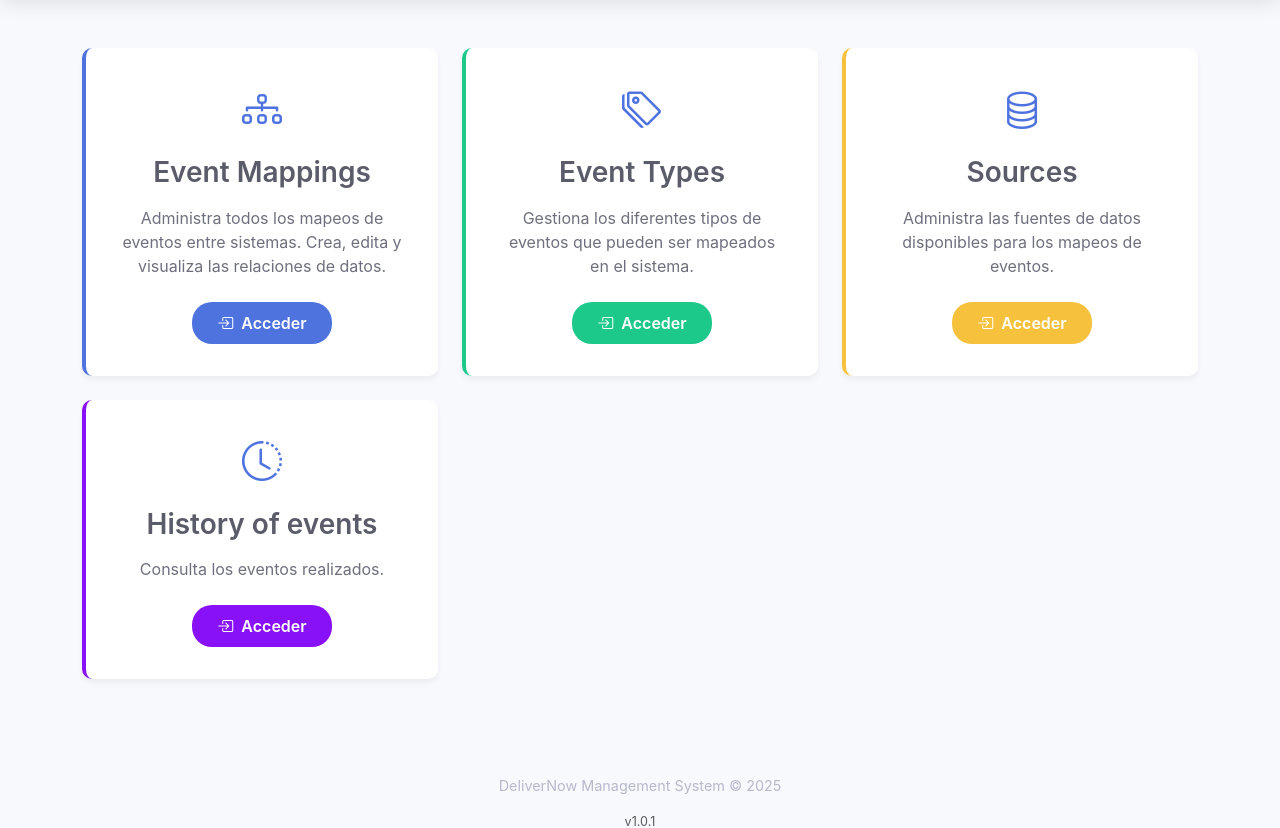
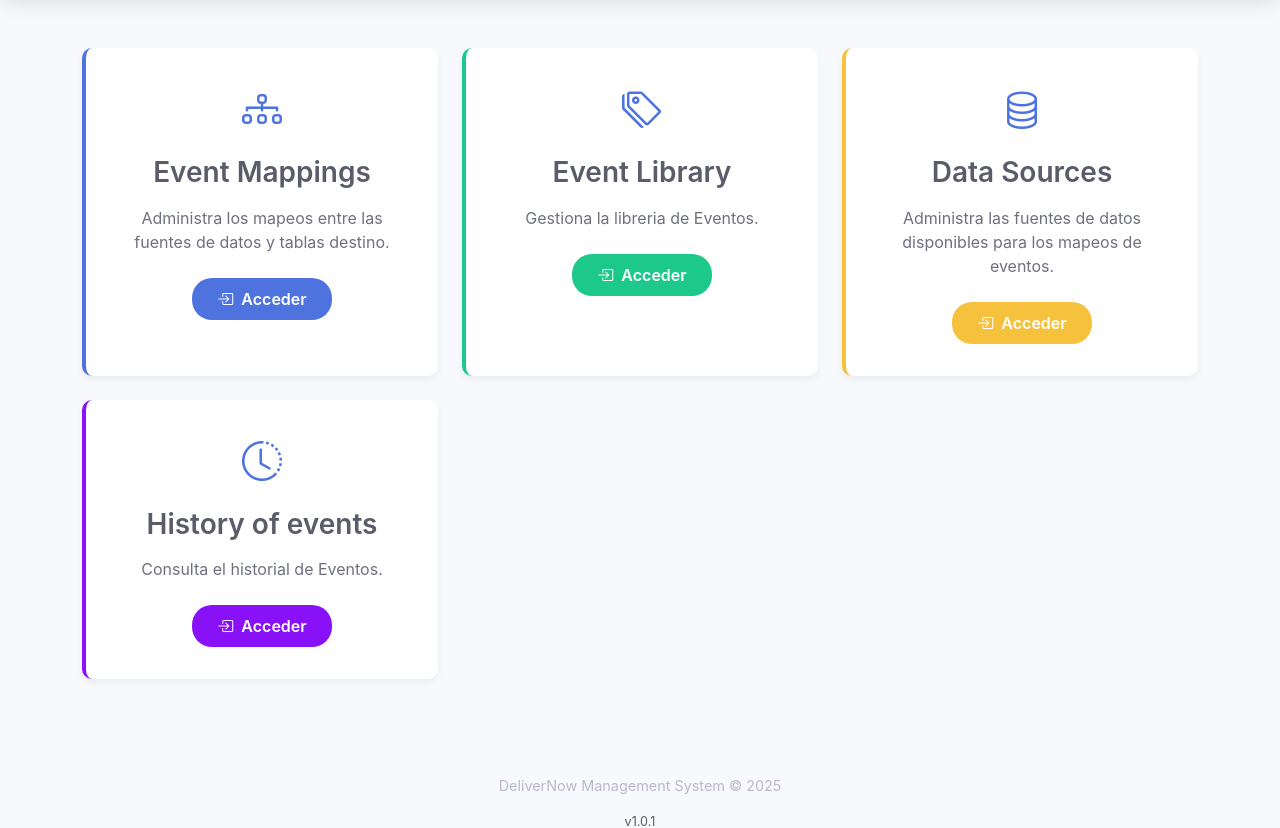
Before and after one commit to dinoise/Event-Insights-Console, a Flask app: page / in a window 1280 px wide. Shown: the part 193-1021 px from the top of the page. Run offline with Flask 3, Linux system fonts and the light colour scheme; parts of the project's set-up code (start-up, migrations or seed data) failed here and were passed over.

Commit message:
Updated the labels on cards to better reflect its purpose

```diff
--- a/app/templates/index.html
+++ b/app/templates/index.html
@@ -29,7 +29,7 @@
                         </div>
                         <h3 class="card-title">Event Mappings</h3>
                         <p class="card-text">
-                            Administra todos los mapeos de eventos entre sistemas. Crea, edita y visualiza las relaciones de datos.
+                            Administra los mapeos entre las fuentes de datos y tablas destino.
                         </p>
                         <a href="/event-mappings" class="btn btn-card btn-event-mappings">
                             <i class="bi bi-box-arrow-in-right me-2"></i>Acceder
@@ -45,9 +45,9 @@
                         <div class="card-icon">
                             <i class="bi bi-tags"></i>
                         </div>
-                        <h3 class="card-title">Event Types</h3>
+                        <h3 class="card-title">Event Library</h3>
                         <p class="card-text">
-                            Gestiona los diferentes tipos de eventos que pueden ser mapeados en el sistema.
+                            Gestiona la libreria de Eventos.
                         </p>
                         <a href="/event-types" class="btn btn-card btn-event-types">
                             <i class="bi bi-box-arrow-in-right me-2"></i>Acceder
@@ -63,7 +63,7 @@
                         <div class="card-icon">
                             <i class="bi bi-database"></i>
                         </div>
-                        <h3 class="card-title">Sources</h3>
+                        <h3 class="card-title">Data Sources</h3>
                         <p class="card-text">
                             Administra las fuentes de datos disponibles para los mapeos de eventos.
                         </p>
@@ -83,7 +83,7 @@
                         </div>
                         <h3 class="card-title">History of events</h3>
                         <p class="card-text">
-                            Consulta los eventos realizados.
+                            Consulta el historial de Eventos.
                         </p>
                         <a href="/history" class="btn btn-card btn-history">
                             <i class="bi bi-box-arrow-in-right me-2"></i>Acceder
```
